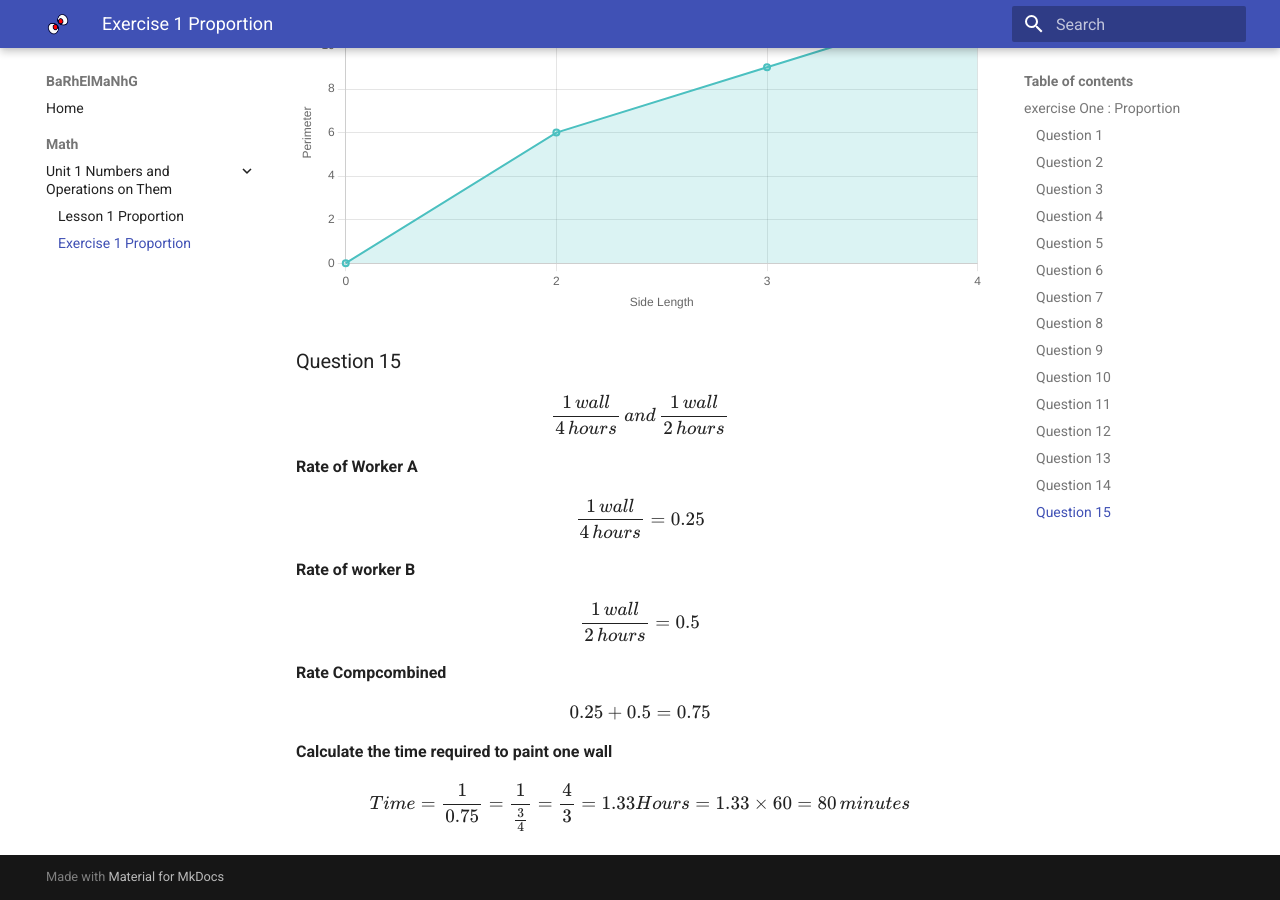
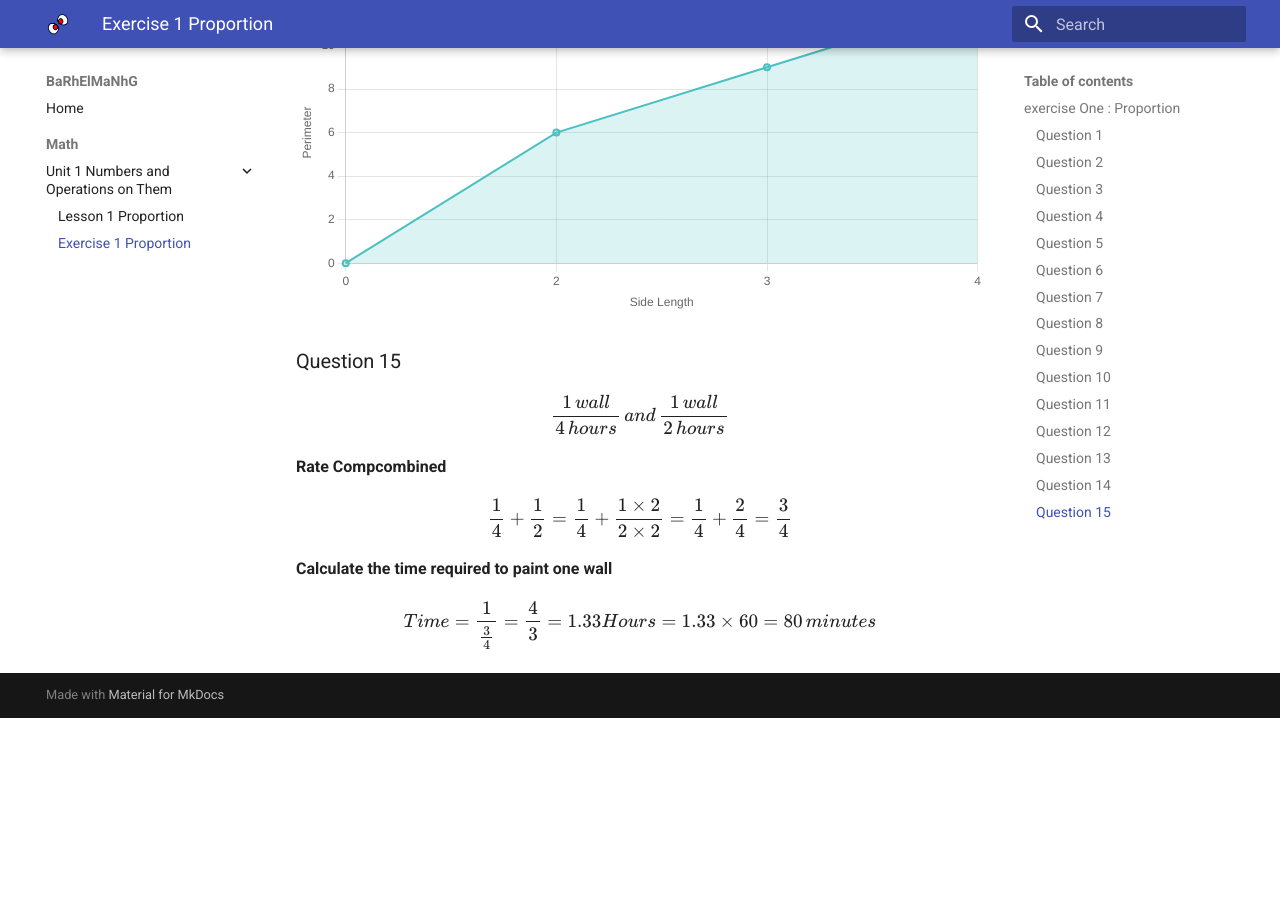
Before and after one commit to amansour-gh/educational.github.io, an MkDocs documentation site: the page built from docs/math/unit1/exercise1.md, in a window 1280 px wide and 900 px high, scrolled down 11908 px. Built offline with MkDocs 1.6.1 and Material for MkDocs 9.7.7, drawn with Linux system fonts in a browser that asks for light colours; after the commit the page ends 12626 px from its top, so only the background shows below that.

Commit message:
240928-12

```diff
--- a/docs/math/unit1/exercise1.md
+++ b/docs/math/unit1/exercise1.md
@@ -596,16 +596,10 @@ $$ Equilatreal \,Triangle \,Perimeter \, = 3 \times \, Side \, length $$
 
 $$ \frac{1 \, wall}{4 \, hours} \, and \, \frac{1 \, wall}{2 \, hours} $$
 
-**Rate of Worker A**
-$$ \frac{1 \, wall}{4 \, hours} = 0.25 $$
-
-**Rate of worker B**
-
-$$  \frac{1 \, wall}{2 \, hours} = 0.5 $$
 
 **Rate Compcombined**
-$$ 0.25 + 0.5 = 0.75 $$
+$$ \frac{1}{4} + \frac{1}{2} = \frac{1}{4} + \frac{1 \times 2}{2 \times 2} = \frac{1}{4} + \frac{2}{4} = \frac{3}{4} $$
 
 **Calculate the time required to paint one wall**
 
-$$ Time = \frac{1}{0.75} = \frac{1}{\frac{3}{4}} = \frac{4}{3} = 1.33 Hours = 1.33 \times 60 = 80 \, minutes $$
+$$ Time = \frac{1}{\frac{3}{4}} = \frac{4}{3} = 1.33 Hours = 1.33 \times 60 = 80 \, minutes $$
```
